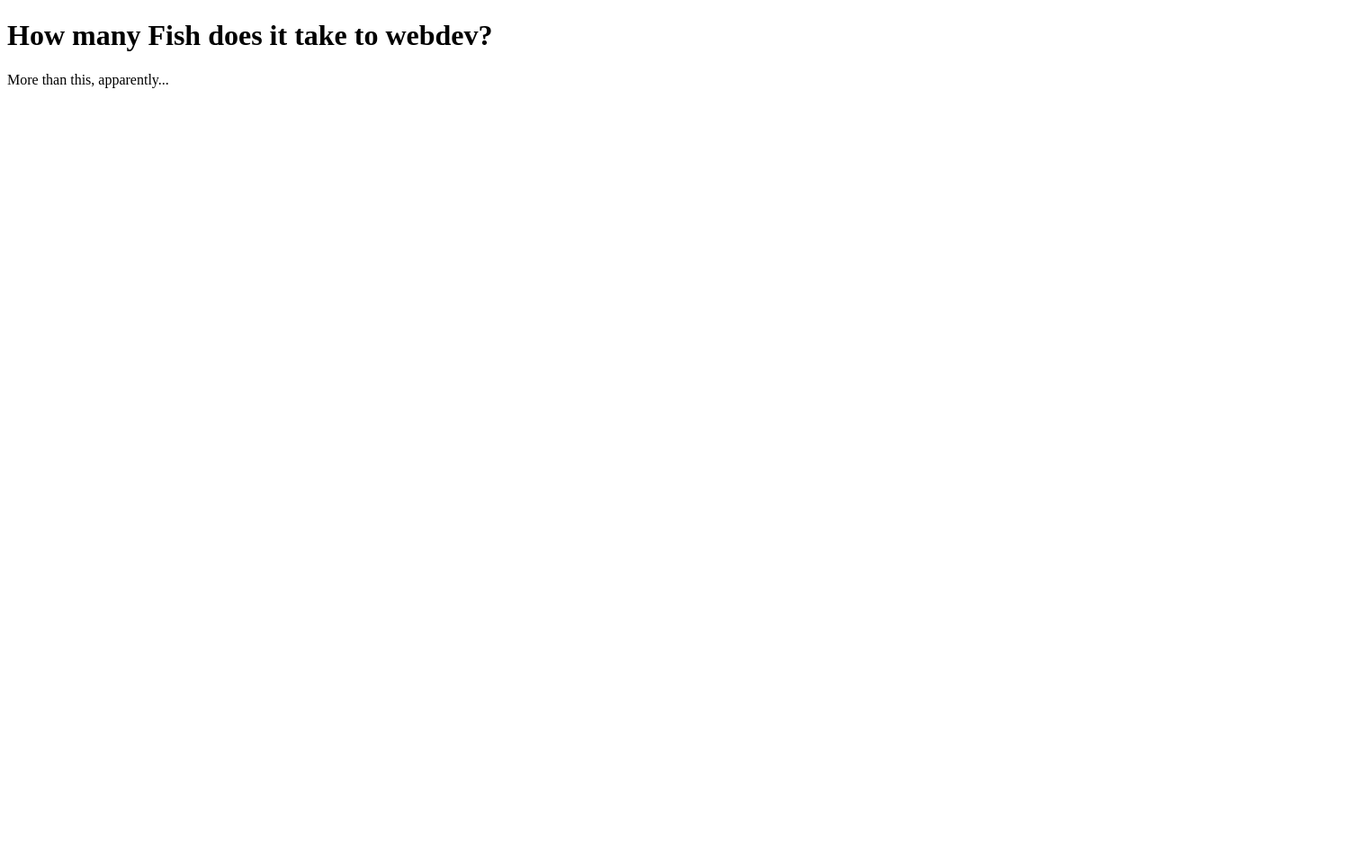
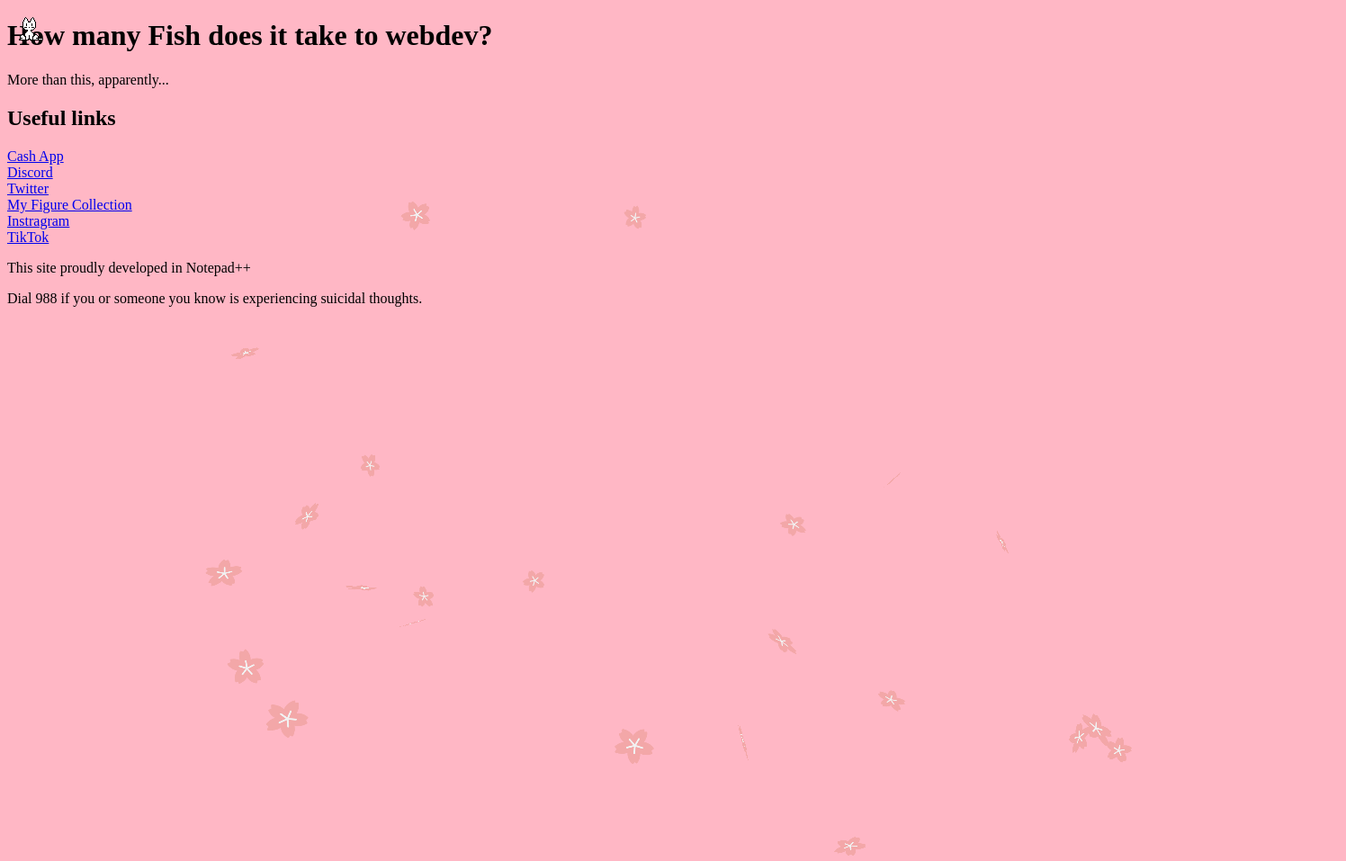
Before and after one commit to blubblubmeowmeow/fish-site, a plain HTML site: page index.html in a window 1280 px wide. Shown: the top 957 px of the page at 90% size, 1496 px wide, since content can reach past the window. Before the commit the page ends 800 px from the top, so only its background shows below. Drawn offline with nearby package versions, Linux system fonts and the light colour scheme.

Commit message:
Added links, oneko, flowers, background

```diff
--- a/index.html
+++ b/index.html
@@ -1,9 +1,49 @@
- <!DOCTYPE html>
+<!DOCTYPE html>
 <html>
+<body style="background-color: #FFB7C5;">
 <body>
 
 <h1>How many Fish does it take to webdev?</h1>
 <p>More than this, apparently...</p>
 
+<h2>Useful links</h2>
+<a href="https://cash.app/$blubblubmeowmeow">Cash App</a>
+<br>
+<a href="https://discordapp.com/users/236699521545928705">Discord</a>
+<br>
+<a href="https://x.com/blubblubmeow">Twitter</a>
+<br>
+<a href="https://myfigurecollection.net/profile/blubblubmeowmeow">My Figure Collection</a>
+<br>
+<a href="https://www.instagram.com/blubblubmeowmeow">Instragram</a>
+<br>
+<a href="https://www.tiktok.com/@blubblubmeowmeow">TikTok</a>
+<br>
+<p>This site proudly developed in Notepad++</p>
+<p>Dial 988 if you or someone you know is experiencing suicidal thoughts.</p>
+
+
+
+<div id="container"></div>
+<style>
+.dot{
+  width:35px;
+  height:35px;
+  position:absolute;
+  background: url(./assets/flower.png);
+  background-size: 100% 100%;
+}
+  div#container {
+    width: 100% !important;
+    height: 100% !important;
+}
+
+section, .section-border, .section-background {
+    background-color: transparent !important;
+}
+</style>
+<script src="https://cdnjs.cloudflare.com/ajax/libs/gsap/1.20.3/TweenMax.min.js"></script>
+<script src="./scripts/oneko.js"></script>
+<script src="./scripts/flowers.js"></script>
 </body>
 </html>
--- /dev/null
+++ b/scripts/flowers.js
@@ -0,0 +1,22 @@
+var falling = true;
+
+TweenLite.set("#container",{perspective:600})
+TweenLite.set("img",{xPercent:"-50%",yPercent:"-50%"})
+
+var total = 30;
+var container = document.getElementById("container"),	w = window.innerWidth , h = window.innerHeight;
+
+ for (i=0; i<total; i++){
+   var Div = document.createElement('div');
+   TweenLite.set(Div,{attr:{class:'dot'},x:R(0,w),y:R(-200,-150),z:R(-200,200)});
+   container.appendChild(Div);
+   animm(Div);
+ }
+
+ function animm(elm){
+   TweenMax.to(elm,R(6,15),{y:h+100,ease:Linear.easeNone,repeat:-1,delay:-15});
+   TweenMax.to(elm,R(4,8),{x:'+=100',rotationZ:R(0,180),repeat:-1,yoyo:true,ease:Sine.easeInOut});
+   TweenMax.to(elm,R(2,8),{rotationX:R(0,360),rotationY:R(0,360),repeat:-1,yoyo:true,ease:Sine.easeInOut,delay:-5});
+ };
+
+function R(min,max) {return min+Math.random()*(max-min)};
--- /dev/null
+++ b/scripts/oneko.js
@@ -0,0 +1,239 @@
+// oneko.js: https://github.com/adryd325/oneko.js
+
+(function oneko() {
+  const isReducedMotion =
+    window.matchMedia(`(prefers-reduced-motion: reduce)`) === true ||
+    window.matchMedia(`(prefers-reduced-motion: reduce)`).matches === true;
+
+  if (isReducedMotion) return;
+
+  const nekoEl = document.createElement("div");
+
+  let nekoPosX = 32;
+  let nekoPosY = 32;
+
+  let mousePosX = 0;
+  let mousePosY = 0;
+
+  let frameCount = 0;
+  let idleTime = 0;
+  let idleAnimation = null;
+  let idleAnimationFrame = 0;
+
+  const nekoSpeed = 10;
+  const spriteSets = {
+    idle: [[-3, -3]],
+    alert: [[-7, -3]],
+    scratchSelf: [
+      [-5, 0],
+      [-6, 0],
+      [-7, 0],
+    ],
+    scratchWallN: [
+      [0, 0],
+      [0, -1],
+    ],
+    scratchWallS: [
+      [-7, -1],
+      [-6, -2],
+    ],
+    scratchWallE: [
+      [-2, -2],
+      [-2, -3],
+    ],
+    scratchWallW: [
+      [-4, 0],
+      [-4, -1],
+    ],
+    tired: [[-3, -2]],
+    sleeping: [
+      [-2, 0],
+      [-2, -1],
+    ],
+    N: [
+      [-1, -2],
+      [-1, -3],
+    ],
+    NE: [
+      [0, -2],
+      [0, -3],
+    ],
+    E: [
+      [-3, 0],
+      [-3, -1],
+    ],
+    SE: [
+      [-5, -1],
+      [-5, -2],
+    ],
+    S: [
+      [-6, -3],
+      [-7, -2],
+    ],
+    SW: [
+      [-5, -3],
+      [-6, -1],
+    ],
+    W: [
+      [-4, -2],
+      [-4, -3],
+    ],
+    NW: [
+      [-1, 0],
+      [-1, -1],
+    ],
+  };
+
+  function init() {
+    nekoEl.id = "oneko";
+    nekoEl.ariaHidden = true;
+    nekoEl.style.width = "32px";
+    nekoEl.style.height = "32px";
+    nekoEl.style.position = "fixed";
+    nekoEl.style.pointerEvents = "none";
+    nekoEl.style.imageRendering = "pixelated";
+    nekoEl.style.left = `${nekoPosX - 16}px`;
+    nekoEl.style.top = `${nekoPosY - 16}px`;
+    nekoEl.style.zIndex = 2147483647;
+
+    let nekoFile = "./assets/oneko.gif"
+    const curScript = document.currentScript
+    if (curScript && curScript.dataset.cat) {
+      nekoFile = curScript.dataset.cat
+    }
+    nekoEl.style.backgroundImage = `url(${nekoFile})`;
+
+    document.body.appendChild(nekoEl);
+
+    document.addEventListener("mousemove", function (event) {
+      mousePosX = event.clientX;
+      mousePosY = event.clientY;
+    });
+
+    window.requestAnimationFrame(onAnimationFrame);
+  }
+
+  let lastFrameTimestamp;
+
+  function onAnimationFrame(timestamp) {
+    // Stops execution if the neko element is removed from DOM
+    if (!nekoEl.isConnected) {
+      return;
+    }
+    if (!lastFrameTimestamp) {
+      lastFrameTimestamp = timestamp;
+    }
+    if (timestamp - lastFrameTimestamp > 100) {
+      lastFrameTimestamp = timestamp
+      frame()
+    }
+    window.requestAnimationFrame(onAnimationFrame);
+  }
+
+  function setSprite(name, frame) {
+    const sprite = spriteSets[name][frame % spriteSets[name].length];
+    nekoEl.style.backgroundPosition = `${sprite[0] * 32}px ${sprite[1] * 32}px`;
+  }
+
+  function resetIdleAnimation() {
+    idleAnimation = null;
+    idleAnimationFrame = 0;
+  }
+
+  function idle() {
+    idleTime += 1;
+
+    // every ~ 20 seconds
+    if (
+      idleTime > 10 &&
+      Math.floor(Math.random() * 200) == 0 &&
+      idleAnimation == null
+    ) {
+      let avalibleIdleAnimations = ["sleeping", "scratchSelf"];
+      if (nekoPosX < 32) {
+        avalibleIdleAnimations.push("scratchWallW");
+      }
+      if (nekoPosY < 32) {
+        avalibleIdleAnimations.push("scratchWallN");
+      }
+      if (nekoPosX > window.innerWidth - 32) {
+        avalibleIdleAnimations.push("scratchWallE");
+      }
+      if (nekoPosY > window.innerHeight - 32) {
+        avalibleIdleAnimations.push("scratchWallS");
+      }
+      idleAnimation =
+        avalibleIdleAnimations[
+          Math.floor(Math.random() * avalibleIdleAnimations.length)
+        ];
+    }
+
+    switch (idleAnimation) {
+      case "sleeping":
+        if (idleAnimationFrame < 8) {
+          setSprite("tired", 0);
+          break;
+        }
+        setSprite("sleeping", Math.floor(idleAnimationFrame / 4));
+        if (idleAnimationFrame > 192) {
+          resetIdleAnimation();
+        }
+        break;
+      case "scratchWallN":
+      case "scratchWallS":
+      case "scratchWallE":
+      case "scratchWallW":
+      case "scratchSelf":
+        setSprite(idleAnimation, idleAnimationFrame);
+        if (idleAnimationFrame > 9) {
+          resetIdleAnimation();
+        }
+        break;
+      default:
+        setSprite("idle", 0);
+        return;
+    }
+    idleAnimationFrame += 1;
+  }
+
+  function frame() {
+    frameCount += 1;
+    const diffX = nekoPosX - mousePosX;
+    const diffY = nekoPosY - mousePosY;
+    const distance = Math.sqrt(diffX ** 2 + diffY ** 2);
+
+    if (distance < nekoSpeed || distance < 48) {
+      idle();
+      return;
+    }
+
+    idleAnimation = null;
+    idleAnimationFrame = 0;
+
+    if (idleTime > 1) {
+      setSprite("alert", 0);
+      // count down after being alerted before moving
+      idleTime = Math.min(idleTime, 7);
+      idleTime -= 1;
+      return;
+    }
+
+    let direction;
+    direction = diffY / distance > 0.5 ? "N" : "";
+    direction += diffY / distance < -0.5 ? "S" : "";
+    direction += diffX / distance > 0.5 ? "W" : "";
+    direction += diffX / distance < -0.5 ? "E" : "";
+    setSprite(direction, frameCount);
+
+    nekoPosX -= (diffX / distance) * nekoSpeed;
+    nekoPosY -= (diffY / distance) * nekoSpeed;
+
+    nekoPosX = Math.min(Math.max(16, nekoPosX), window.innerWidth - 16);
+    nekoPosY = Math.min(Math.max(16, nekoPosY), window.innerHeight - 16);
+
+    nekoEl.style.left = `${nekoPosX - 16}px`;
+    nekoEl.style.top = `${nekoPosY - 16}px`;
+  }
+
+  init();
+})();
```
Also changed, not shown: assets/flower.png (added), assets/oneko.gif (added).
